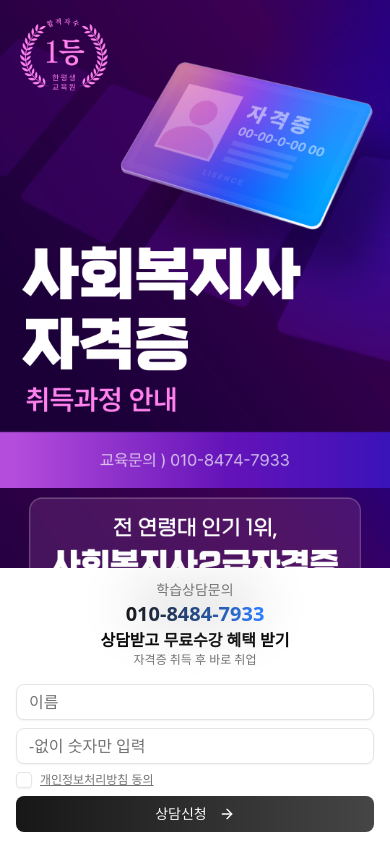
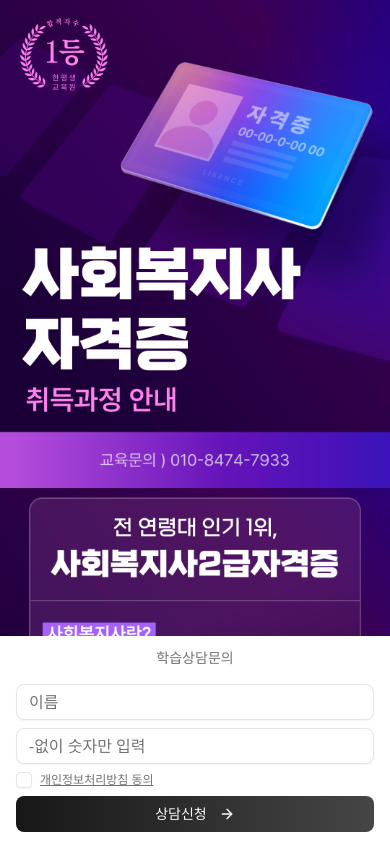
Before and after one commit to bp4sp4/landingkorhrd, a Next.js app: page / in a window 390 px wide. Shown: the top 842 px of the page. Built offline with nearby package versions, Linux system fonts and the light colour scheme; no server answers.

Commit message:
mobile form update

```diff
--- a/src/components/StickyFooter.tsx
+++ b/src/components/StickyFooter.tsx
@@ -80,19 +80,16 @@ export default function StickyFooter() {
       <div className="w-full  bg-white mx-auto flex flex-col items-center justify-center gap-4 py-3 px-4 md:flex-row md:py-4 fixed bottom-0 left-0 right-0 z-50 md:fixed md:bottom-0 md:left-0 md:right-0 md:z-50">
         {/* Contact Information */}
         <div className="flex items-center flex-col md:flex-row md:gap-6">
-          <div className="relative">
-            <div className="absolute inset-0 bg-primary/10 blur-xl rounded-full"></div>
           <div className="relative text-center">
             <p className="text-sm font-medium text-muted-foreground">
               학습상담문의
             </p>
-              <p className="text-xl md:text-2xl font-bold bg-gradient-to-r from-primary to-blue-500 bg-clip-text text-transparent">
+            <p className="text-xl md:text-2xl hidden md:block font-bold bg-gradient-to-r from-primary to-blue-500 bg-clip-text text-transparent">
               010-8484-7933
             </p>
           </div>
-          </div>
 
-          <div className="text-center md:text-left">
+          <div className="hidden md:block text-center md:text-left">
             <p className="text-base md:text-lg font-bold">
               상담받고 <span className="text-primary">무료수강 혜택</span> 받기
             </p>
```
Lines whose indentation alone changed are shown as unchanged.
